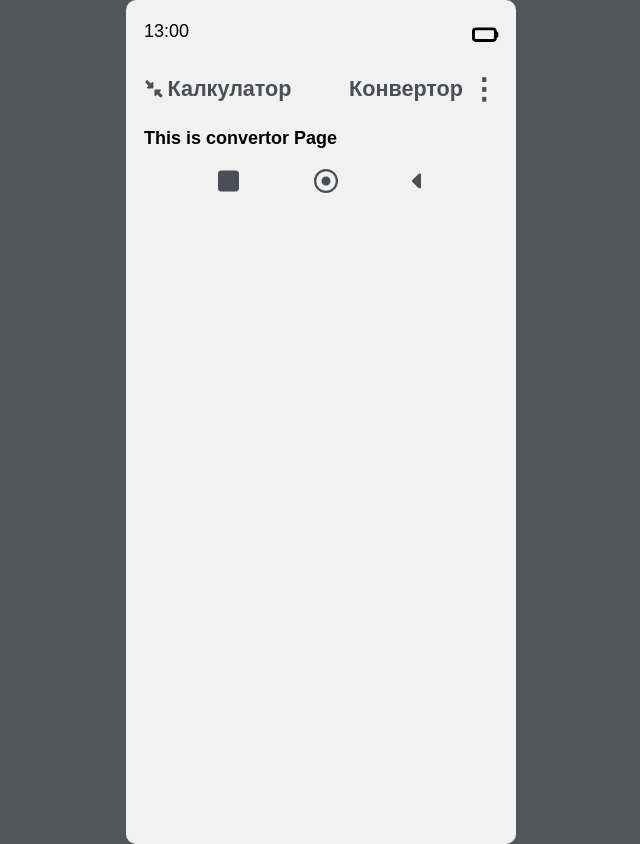
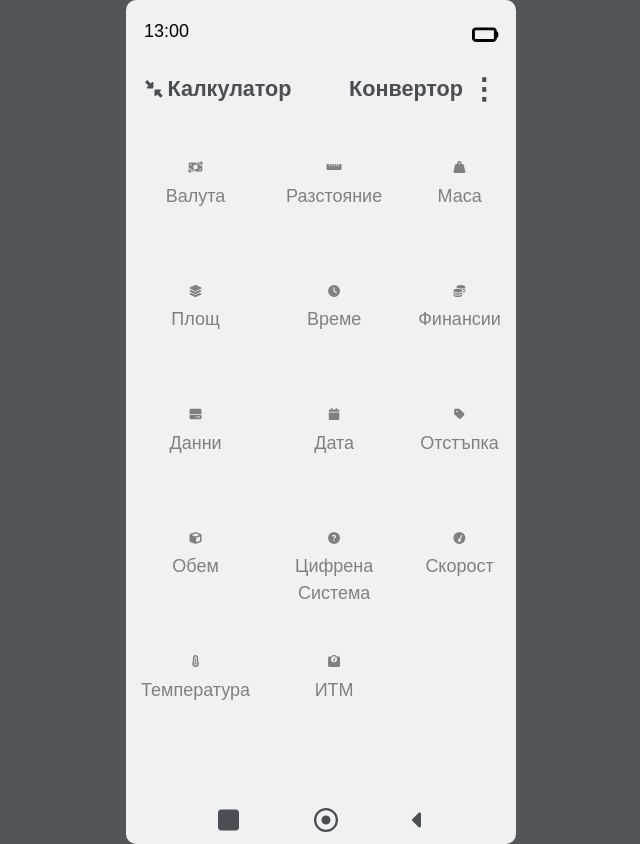
Before and after one commit to ZlatinZlatinov/Reactive-Calculator, a React (Vite) app in the folder client/: page /convertor in a window 1280 px wide. Shown: the whole page, without its empty margins (319-959 px from the left). Built offline with nearby package versions, Linux system fonts and the light colour scheme.

Commit message:
Created Convertor component

```diff
--- a/client/src/components/Convertor/Convertor.jsx
+++ b/client/src/components/Convertor/Convertor.jsx
@@ -1,6 +1,15 @@
+import { iconsArray } from './iconsArray';
+import './convertor.css';
+import { CovnvertorCard } from './ConvertorCard';
+
 export const Convertor = function () {
 
     return (
-        <h2>This is convertor Page</h2>
+        <section id="converter">
+            {iconsArray.map(i => <CovnvertorCard
+                key={i.id}
+                icon={i.icon}
+                textContent={i.textContet} />)}
+        </section>
     );
 }
--- /dev/null
+++ b/client/src/components/Convertor/ConvertorCard.jsx
@@ -0,0 +1,14 @@
+import { FontAwesomeIcon } from '@fortawesome/react-fontawesome';
+import { fas } from "@fortawesome/free-solid-svg-icons";
+
+export const CovnvertorCard = function ({ icon, textContent }) {
+
+    return (
+        <div class="converter-card">
+            <a href="">
+                <FontAwesomeIcon icon={fas[icon]} />
+                <span>{textContent}</span>
+            </a>
+        </div>
+    );
+}
--- /dev/null
+++ b/client/src/components/Convertor/convertor.css
@@ -0,0 +1,27 @@
+#converter {
+    display: grid;
+    grid-template-columns: repeat(3, 1fr);
+    grid-template-rows: repeat(5, 1fr);
+    gap: 3em;
+    margin-top: 2em;
+    margin-bottom: 5em;
+    align-self: center;
+}
+
+.converter-card a {
+    padding-top: 1em;
+    text-decoration: none;
+    display: flex;
+    flex-direction: column;
+    text-align: center;
+    gap: 0.8em;
+    color: #808080;
+}
+
+.converter-card a i {
+    font-size: 3em;
+}
+
+.converter-card a span {
+    font-size: 1.5em;
+}
--- /dev/null
+++ b/client/src/components/Convertor/iconsArray.js
@@ -0,0 +1,72 @@
+export const iconsArray = [
+    {
+        id: 1,
+        icon: 'faMoneyBillTransfer',
+        textContet: 'Валута'
+    },
+    {
+        id: 2,
+        icon: 'faRulerHorizontal',
+        textContet: 'Разстояние'
+    },
+    {
+        id: 3,
+        icon: 'faWeightHanging',
+        textContet: 'Маса'
+    },
+    {
+        id: 4,
+        icon: 'faLayerGroup',
+        textContet: 'Площ'
+    },
+    {
+        id: 5,
+        icon: 'faClock',
+        textContet: 'Време'
+    },
+    {
+        id: 6,
+        icon: 'faCoins',
+        textContet: 'Финансии'
+    },
+    {
+        id: 7,
+        icon: 'faHardDrive',
+        textContet: 'Данни'
+    },
+    {
+        id: 8,
+        icon: 'faCalendar',
+        textContet: 'Дата'
+    },
+    {
+        id: 9,
+        icon: 'faTag',
+        textContet: 'Отстъпка'
+    },
+    {
+        id: 10,
+        icon: 'faCube',
+        textContet: 'Обем'
+    },
+    {
+        id: 11,
+        icon: 'faCircleQuestion',
+        textContet: 'Цифрена Система'
+    },
+    {
+        id: 12,
+        icon: 'faGaugeSimpleHigh',
+        textContet: 'Скорост'
+    },
+    {
+        id: 13,
+        icon: 'faTemperatureThreeQuarters',
+        textContet: 'Температура'
+    },
+    {
+        id: 14,
+        icon: 'faWeightScale',
+        textContet: 'ИТМ'
+    }
+];
--- a/client/src/components/MenuButtons.jsx
+++ b/client/src/components/MenuButtons.jsx
@@ -1,6 +1,6 @@
-import { FontAwesomeIcon } from '@fortawesome/react-fontawesome'
-import { faSquare, faCaretLeft } from "@fortawesome/free-solid-svg-icons"
-import { faCircleDot } from "@fortawesome/free-regular-svg-icons"
+import { FontAwesomeIcon } from '@fortawesome/react-fontawesome';
+import { faSquare, faCaretLeft } from "@fortawesome/free-solid-svg-icons";
+import { faCircleDot } from "@fortawesome/free-regular-svg-icons";
 
 export default function MenuButoons() {
     return (
```
